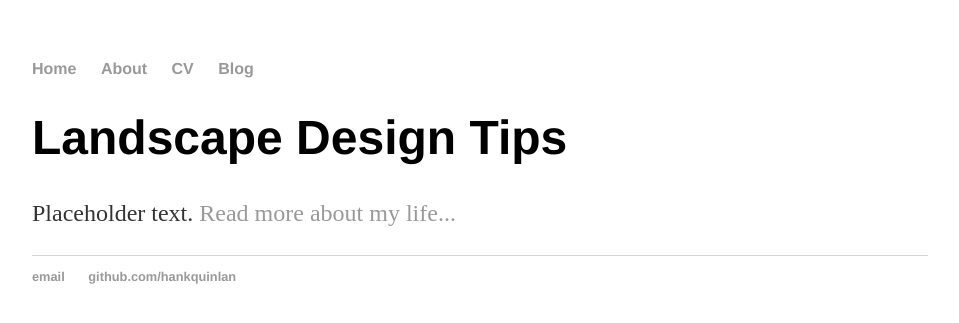
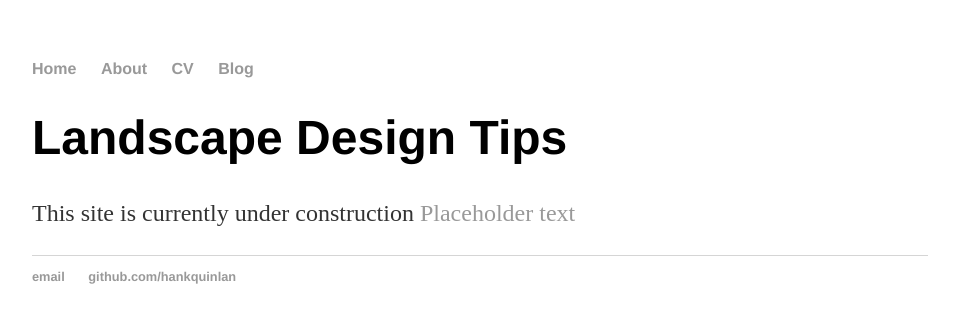
Before and after one commit to Quixoty/ORIG, a Jekyll site: the page built from index.html, in a window 1280 px wide. Shown: the top 323 px of the page, without its empty margins (160-1119 px from the left). Built offline with Jekyll 4.4.1, drawn with Linux system fonts in a browser that asks for light colours.

Commit message:
Update index.html

```diff
--- a/index.html
+++ b/index.html
@@ -4,5 +4,5 @@ title: Landscape Design Tips
 ---
 <div class="blurb">
 	<h1>Landscape Design Tips</h1>
-	<p>Placeholder text. <a href="/about">Read more about my life...</a></p>
+	<p>This site is currently under construction <a href="/about">Placeholder text</a></p>
 </div><!-- /.blurb -->
```
